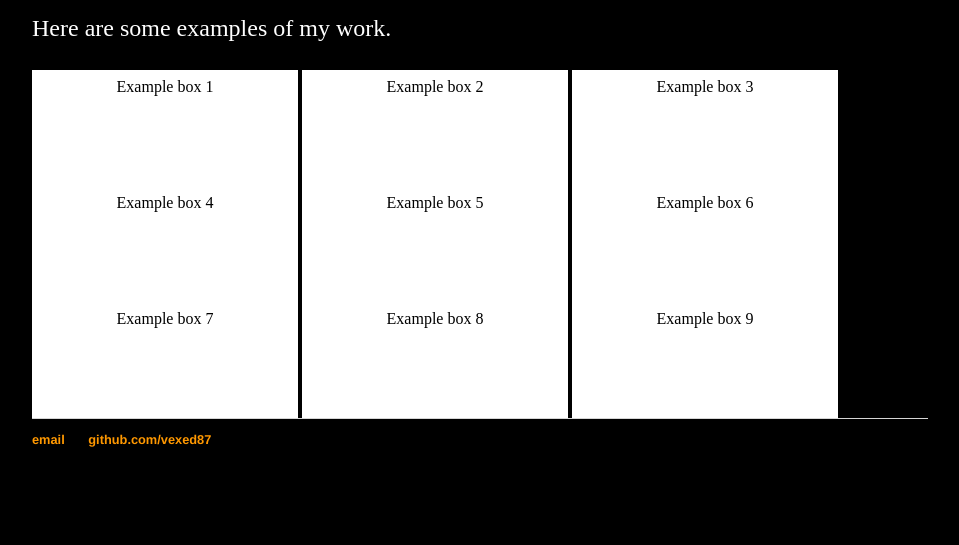
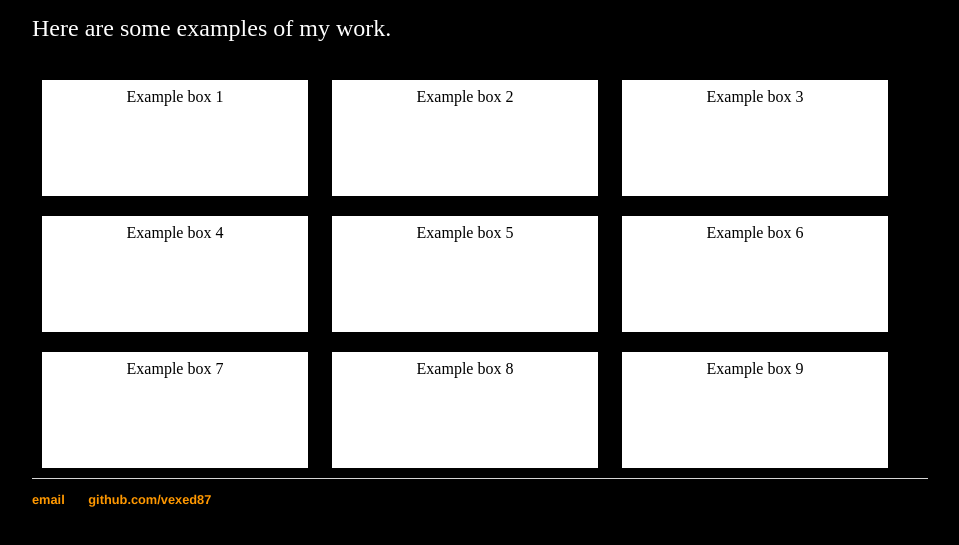
Before and after one commit to vexed87/vexed87.github.io, a plain HTML site: page portfolio.html in a window 1280 px wide. Shown: the part 185-730 px from the top of the page, without its empty margins (160-1119 px from the left). Drawn offline with Linux system fonts and the light colour scheme.

Commit message:
Update styles.css

```diff
--- a/css/styles.css
+++ b/css/styles.css
@@ -48,7 +48,7 @@ ul.posts li {
     display: inline-block;
     width: 250px;
     height: 100px;
-    margin: auto;
+    margin: 10px;
     border: 3px solid white;
     padding: 5px;
     background-color: white;
```
